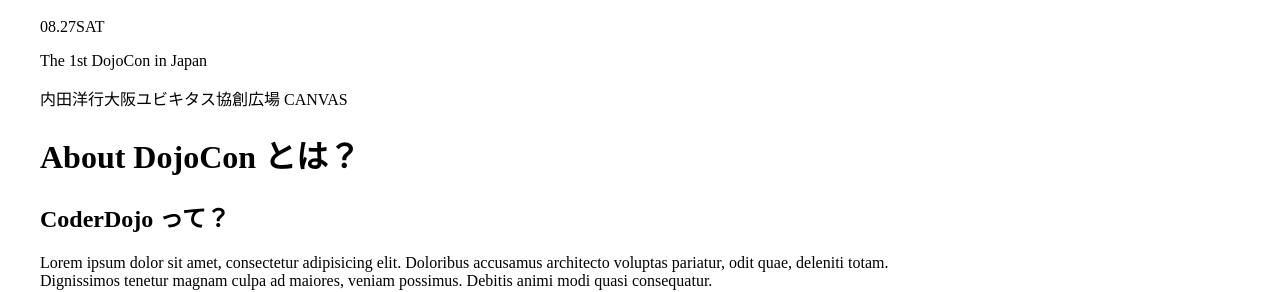
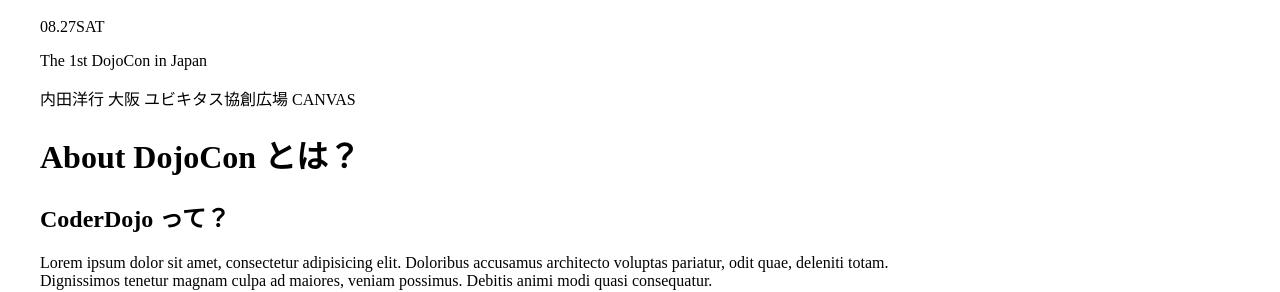
Before and after one commit to dojocon-japan/dojocon2016.coderdojo.jp, a Jekyll site: the page built from index.html, in a window 1280 px wide and 900 px high, scrolled down 1025 px. Shown: the part 169-461 px from the top of the window. Built offline with Jekyll 4.4.1, drawn with Linux system fonts in a browser that asks for light colours.

Commit message:
Improve the venue name

```diff
--- a/index.html
+++ b/index.html
@@ -8,7 +8,7 @@
 	<div class="date-venue">
 		<p class="date"><time datetime="2016-08-27 10:30">08.27</time><span class="day">SAT</span></p>
 		<p class="caption">The 1st DojoCon in Japan</p>
-		<p class="venue">内田洋行大阪ユビキタス協創広場 CANVAS</p>
+		<p class="venue">内田洋行 大阪 ユビキタス協創広場 CANVAS</p>
 	</div>
 </div>
 
```
